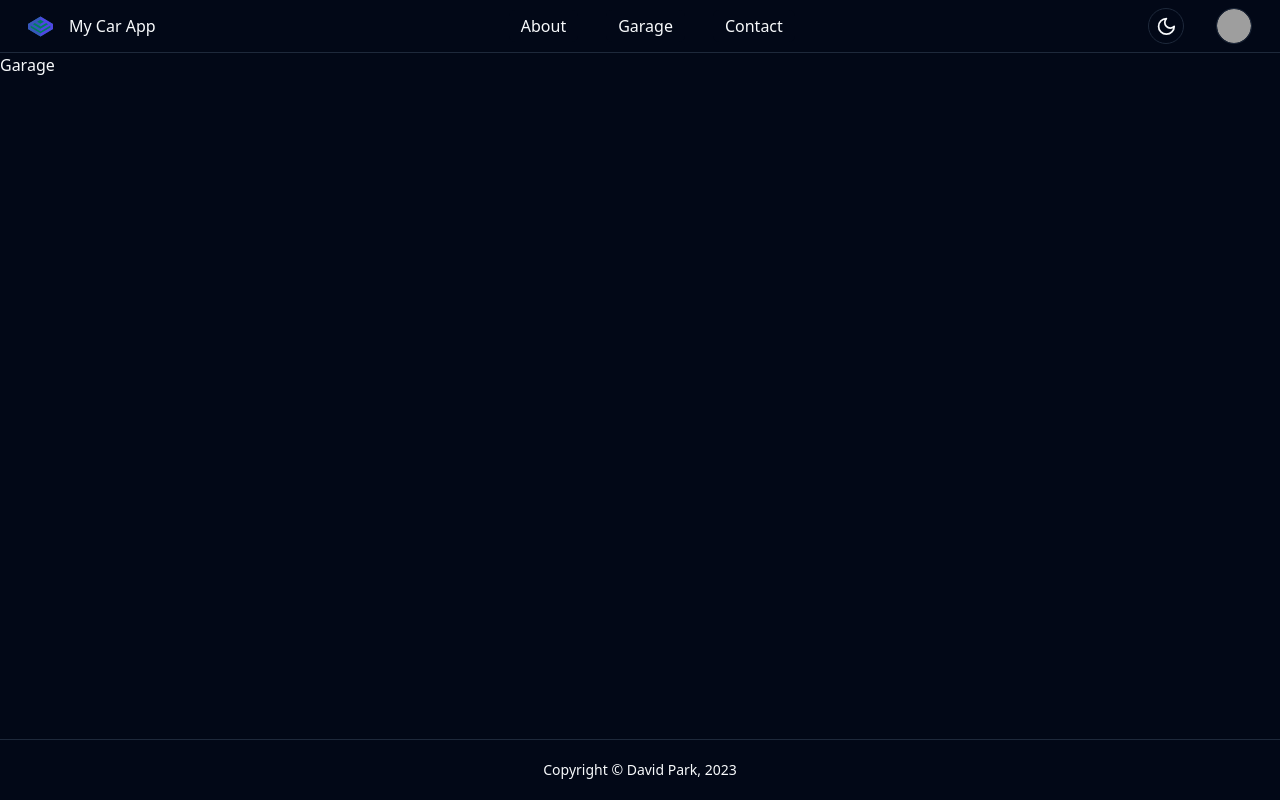
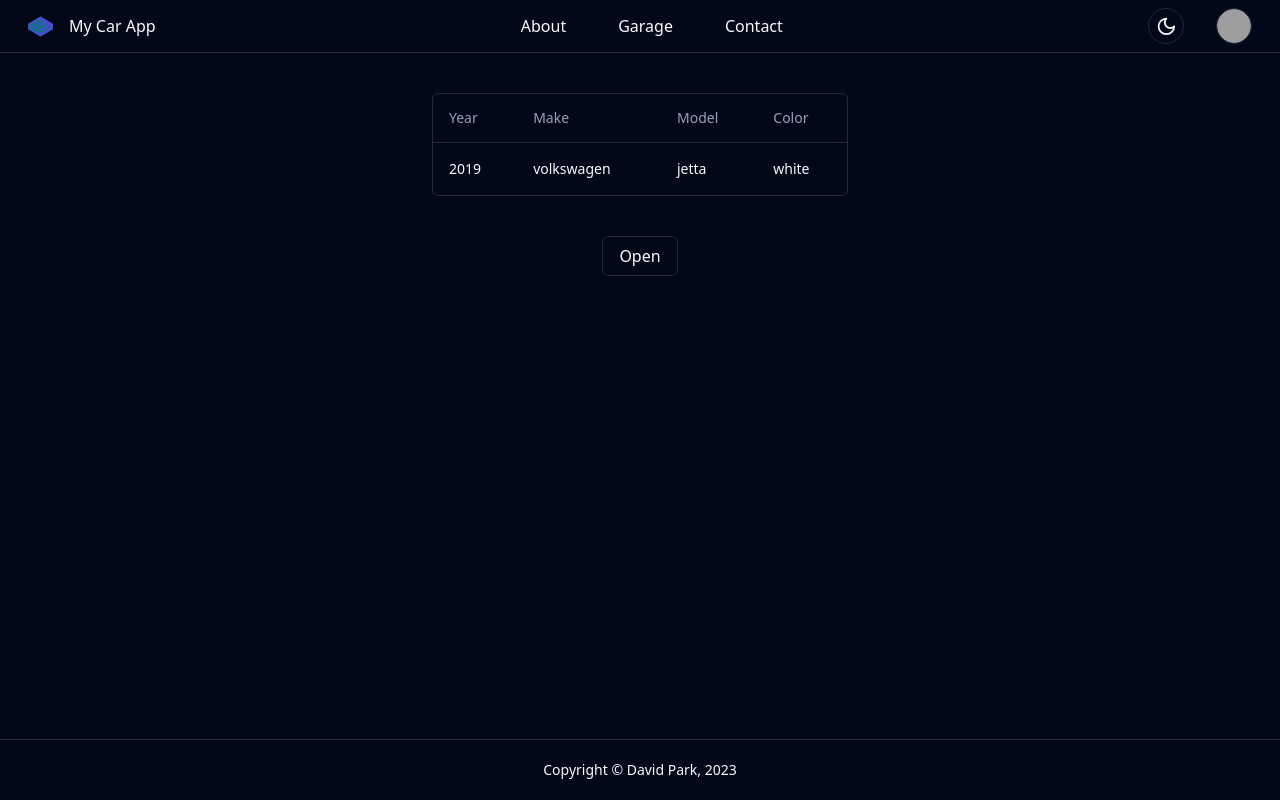
Before and after one commit to dpCTwork/ReactGarageApp, a React (Vite) app: page /garage in a window 1280 px wide. Built offline with nearby package versions, Linux system fonts and the light colour scheme; grey boxes are pictures that could not be loaded.

Commit message:
added dialog/modal, data table, and installed a few packages (@radix-ui/react-label @radix-ui/react-slot react-hook-form @hookform/resolvers zod) for car inventory submission form.

```diff
--- /dev/null
+++ b/src/components/DataTable.tsx
@@ -0,0 +1,84 @@
+
+import {
+	ColumnDef,
+	flexRender,
+	getCoreRowModel,
+	useReactTable,
+} from "@tanstack/react-table"
+
+import {
+	Table,
+	TableBody,
+	TableCell,
+	TableHead,
+	TableHeader,
+	TableRow,
+} from "@/components/ui/table"
+
+interface DataTableProps<TData, TValue> {
+	columns: ColumnDef<TData, TValue>[]
+	data: TData[]
+}
+
+export function DataTable<TData, TValue>({
+	columns,
+	data,
+}: DataTableProps<TData, TValue>) {
+	const table = useReactTable({
+		data,
+		columns,
+		getCoreRowModel: getCoreRowModel(),
+	})
+
+	return (
+		<div className="rounded-md border">
+			<Table>
+				<TableHeader>
+					{table.getHeaderGroups().map((headerGroup) => (
+						<TableRow key={headerGroup.id}>
+							{headerGroup.headers.map((header) => {
+								return (
+									<TableHead key={header.id}>
+										{header.isPlaceholder
+											? null
+											: flexRender(
+													header.column.columnDef
+														.header,
+													header.getContext()
+											)}
+									</TableHead>
+								)
+							})}
+						</TableRow>
+					))}
+				</TableHeader>
+				<TableBody>
+					{table.getRowModel().rows?.length ? (
+						table.getRowModel().rows.map((row) => (
+							<TableRow
+								key={row.id}
+								data-state={row.getIsSelected() && "selected"}>
+								{row.getVisibleCells().map((cell) => (
+									<TableCell key={cell.id}>
+										{flexRender(
+											cell.column.columnDef.cell,
+											cell.getContext()
+										)}
+									</TableCell>
+								))}
+							</TableRow>
+						))
+					) : (
+						<TableRow>
+							<TableCell
+								colSpan={columns.length}
+								className="h-24 text-center">
+								No results.
+							</TableCell>
+						</TableRow>
+					)}
+				</TableBody>
+			</Table>
+		</div>
+	)
+}
--- a/src/components/Navbar.tsx
+++ b/src/components/Navbar.tsx
@@ -1,7 +1,5 @@
 import { Avatar, AvatarFallback, AvatarImage } from "@/components/ui/avatar"
 import { Button } from "./ui/button"
-
-// import { DropdownMenu, DropdownMenuItem } from "@/components/ui/dropdown-menu"
 
 import Logo from "./ui/app-logo"
 import { User} from "lucide-react"
@@ -17,7 +15,7 @@ const Navbar = () => {
 		<nav className="flex items-center justify-between px-3 sm:px-7 py-2 border-b border-border text-foreground">
 			<div className="flex items-center justify-between gap-4 text-xl xs:text-base">
 				<Logo height={"25"} width={"25"} color={"#007f5f"} />
-				My Car App
+				<Link to="/">My Car App</Link>
 			</div>
 
 			<div className="hidden sm:flex sm:justify-start sm:gap-7 sm:m-auto">
@@ -43,7 +41,7 @@ const Navbar = () => {
 							<Avatar>
 								<AvatarImage
 									className="rounded-full"
-									src="https://github.com/shadcn.pg"
+									src="https://github.com/shadcn.png"
 									alt="user_avatar"
 								/>
 								<AvatarFallback>
--- /dev/null
+++ b/src/components/col-defs.tsx
@@ -0,0 +1,29 @@
+
+import { ColumnDef } from "@tanstack/react-table"
+
+export type Cars = {
+	id: string
+	make: string
+	model: string
+	year: number
+    color: string
+}
+
+export const columns: ColumnDef<Cars>[] = [
+    {
+        accessorKey: "year",
+        header: "Year",
+    },
+	{
+		accessorKey: "make",
+		header: "Make",
+	},
+	{
+		accessorKey: "model",
+		header: "Model",
+	},
+	{
+		accessorKey: "color",
+		header: "Color",
+	},
+]
--- a/src/components/ui/app-logo.tsx
+++ b/src/components/ui/app-logo.tsx
@@ -21,8 +21,8 @@ const Logo = ({height, width, color}:Props) => {
 				fill={color}
 				className="ccompli2"></path>{" "}
 			<path
-				fill-rule="evenodd"
-				clip-rule="evenodd"
+				fillRule="evenodd"
+				clipRule="evenodd"
 				d="M0 15.0098L25 0L50 15.0098V24.9863L25 40L0 24.9863V15.0098ZM25 33.631L44.6967 21.8022V18.1951L44.6957 18.1945L25 30.0197L5.30426 18.1945L5.3033 18.1951V21.8022L25 33.631ZM25 24.5046L40.1018 15.4376L36.4229 13.2298L25 20.0881L13.5771 13.2298L9.89822 15.4376L25 24.5046ZM25 14.573L31.829 10.4729L25 6.37467L18.171 10.4729L25 14.573Z"
 				fill="#4F46E5"
 				className="ccustom"></path>{" "}
@@ -30,7 +30,7 @@ const Logo = ({height, width, color}:Props) => {
 				d="M25.0001 0L0 15.0099V24.9863L25 40L25.0001 0Z"
 				fill={color}
 				className="ccompli2"
-				fill-opacity="0.3"></path>{" "}
+				fillOpacity="0.3"></path>{" "}
 		</svg>
   )
 }
--- /dev/null
+++ b/src/components/ui/dialog.tsx
@@ -0,0 +1,120 @@
+import * as React from "react"
+import * as DialogPrimitive from "@radix-ui/react-dialog"
+import { X } from "lucide-react"
+
+import { cn } from "@/lib/utils"
+
+const Dialog = DialogPrimitive.Root
+
+const DialogTrigger = DialogPrimitive.Trigger
+
+const DialogPortal = DialogPrimitive.Portal
+
+const DialogClose = DialogPrimitive.Close
+
+const DialogOverlay = React.forwardRef<
+  React.ElementRef<typeof DialogPrimitive.Overlay>,
+  React.ComponentPropsWithoutRef<typeof DialogPrimitive.Overlay>
+>(({ className, ...props }, ref) => (
+  <DialogPrimitive.Overlay
+    ref={ref}
+    className={cn(
+      "fixed inset-0 z-50 bg-background/80 backdrop-blur-sm data-[state=open]:animate-in data-[state=closed]:animate-out data-[state=closed]:fade-out-0 data-[state=open]:fade-in-0",
+      className
+    )}
+    {...props}
+  />
+))
+DialogOverlay.displayName = DialogPrimitive.Overlay.displayName
+
+const DialogContent = React.forwardRef<
+  React.ElementRef<typeof DialogPrimitive.Content>,
+  React.ComponentPropsWithoutRef<typeof DialogPrimitive.Content>
+>(({ className, children, ...props }, ref) => (
+  <DialogPortal>
+    <DialogOverlay />
+    <DialogPrimitive.Content
+      ref={ref}
+      className={cn(
+        "fixed left-[50%] top-[50%] z-50 grid w-full max-w-lg translate-x-[-50%] translate-y-[-50%] gap-4 border bg-background p-6 shadow-lg duration-200 data-[state=open]:animate-in data-[state=closed]:animate-out data-[state=closed]:fade-out-0 data-[state=open]:fade-in-0 data-[state=closed]:zoom-out-95 data-[state=open]:zoom-in-95 data-[state=closed]:slide-out-to-left-1/2 data-[state=closed]:slide-out-to-top-[48%] data-[state=open]:slide-in-from-left-1/2 data-[state=open]:slide-in-from-top-[48%] sm:rounded-lg",
+        className
+      )}
+      {...props}
+    >
+      {children}
+      <DialogPrimitive.Close className="absolute right-4 top-4 rounded-sm opacity-70 ring-offset-background transition-opacity hover:opacity-100 focus:outline-none focus:ring-1 focus:ring-ring focus:ring-offset-2 disabled:pointer-events-none data-[state=open]:bg-accent data-[state=open]:text-muted-foreground">
+        <X className="h-4 w-4" />
+        <span className="sr-only">Close</span>
+      </DialogPrimitive.Close>
+    </DialogPrimitive.Content>
+  </DialogPortal>
+))
+DialogContent.displayName = DialogPrimitive.Content.displayName
+
+const DialogHeader = ({
+  className,
+  ...props
+}: React.HTMLAttributes<HTMLDivElement>) => (
+  <div
+    className={cn(
+      "flex flex-col space-y-1.5 text-center sm:text-left",
+      className
+    )}
+    {...props}
+  />
+)
+DialogHeader.displayName = "DialogHeader"
+
+const DialogFooter = ({
+  className,
+  ...props
+}: React.HTMLAttributes<HTMLDivElement>) => (
+  <div
+    className={cn(
+      "flex flex-col-reverse sm:flex-row sm:justify-end sm:space-x-2",
+      className
+    )}
+    {...props}
+  />
+)
+DialogFooter.displayName = "DialogFooter"
+
+const DialogTitle = React.forwardRef<
+  React.ElementRef<typeof DialogPrimitive.Title>,
+  React.ComponentPropsWithoutRef<typeof DialogPrimitive.Title>
+>(({ className, ...props }, ref) => (
+  <DialogPrimitive.Title
+    ref={ref}
+    className={cn(
+      "text-lg font-semibold leading-none tracking-tight",
+      className
+    )}
+    {...props}
+  />
+))
+DialogTitle.displayName = DialogPrimitive.Title.displayName
+
+const DialogDescription = React.forwardRef<
+  React.ElementRef<typeof DialogPrimitive.Description>,
+  React.ComponentPropsWithoutRef<typeof DialogPrimitive.Description>
+>(({ className, ...props }, ref) => (
+  <DialogPrimitive.Description
+    ref={ref}
+    className={cn("text-sm text-muted-foreground", className)}
+    {...props}
+  />
+))
+DialogDescription.displayName = DialogPrimitive.Description.displayName
+
+export {
+  Dialog,
+  DialogPortal,
+  DialogOverlay,
+  DialogClose,
+  DialogTrigger,
+  DialogContent,
+  DialogHeader,
+  DialogFooter,
+  DialogTitle,
+  DialogDescription,
+}
--- a/src/pages/Garage.tsx
+++ b/src/pages/Garage.tsx
@@ -1,8 +1,59 @@
+import { DataTable } from "@/components/DataTable"
+import { Cars, columns } from "@/components/col-defs"
+import { Button } from "@/components/ui/button"
+import { Dialog, DialogContent, DialogDescription, DialogHeader, DialogTitle, DialogTrigger } from "@/components/ui/dialog"
+
+
+// async function getData(): Promise<Cars[]> {
+// 	// Fetch data from your API here.
+// 	return [
+// 		{
+// 			id: "1",
+// 			make: 'volkswagen',
+// 			model: "jetta",
+// 			year: 2019,
+//       color: "white",
+// 		},
+// 	]
+// }
+
+
 
 const Garage = () => {
-  return (
-    <div>Garage</div>
-  )
+	const data: Cars[] = [
+		{
+			id: "1",
+			make: "volkswagen",
+			model: "jetta",
+			year: 2019,
+			color: "white",
+		},
+	]
+
+	return (
+		<>
+			<div className="container mx-auto py-10">
+				<DataTable columns={columns} data={data} />
+			</div>
+			<div className="mx-auto">
+				<Button variant={"outline"}>
+					<Dialog>
+						<DialogTrigger>Open</DialogTrigger>
+						<DialogContent>
+							<DialogHeader>
+								<DialogTitle>Are you sure absolutely sure?</DialogTitle>
+								<DialogDescription>
+									This action cannot be undone. This will permanently
+									delete your account and remove your data from our
+									servers.
+								</DialogDescription>
+							</DialogHeader>
+						</DialogContent>
+					</Dialog>
+				</Button>
+			</div>
+		</>
+	)
 }
 
 export default Garage
```
Also changed, not shown: package.json (+6 -1 lines), 1 other file (tests, documents, lock files or other folders).
